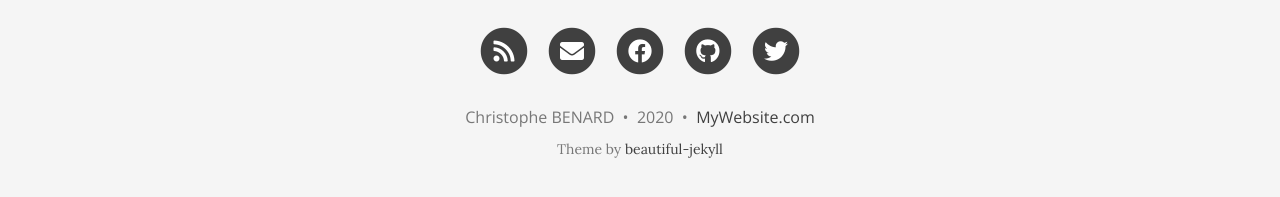
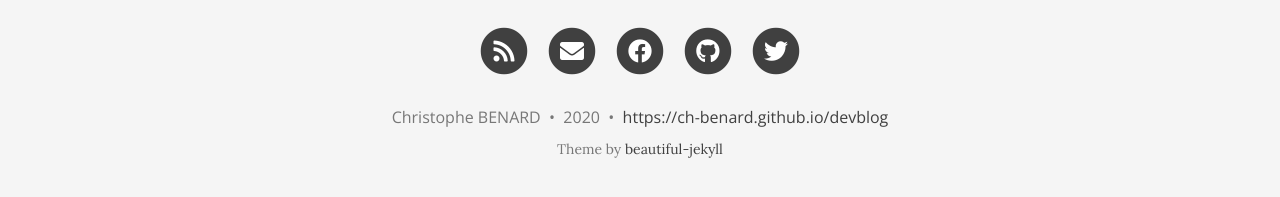
Before and after one commit to ch-benard/devblog, a Jekyll site: the page built from index.html, in a window 1280 px wide and 1274 px high. Shown: the part 1064-1261 px from the top of the window. Built offline with Jekyll 4.4.1, drawn with Linux system fonts in a browser that asks for light colours; nearby versions of some CDN libraries; the list of posts is cut into pages by our own code.

Commit message:
Update _config.yml
url-pretty updated in _config.yml

```diff
--- a/_config.yml
+++ b/_config.yml
@@ -72,7 +72,7 @@ share-links-active:
 
 # How to display the link to your website in the footer
 # Remove this if you don't want a link in the footer
-url-pretty: "MyWebsite.com"
+url-pretty: "https://ch-benard.github.io/devblog"
 
 # Create a "tags" index page and make tags on each post clickable
 link-tags: true
```
